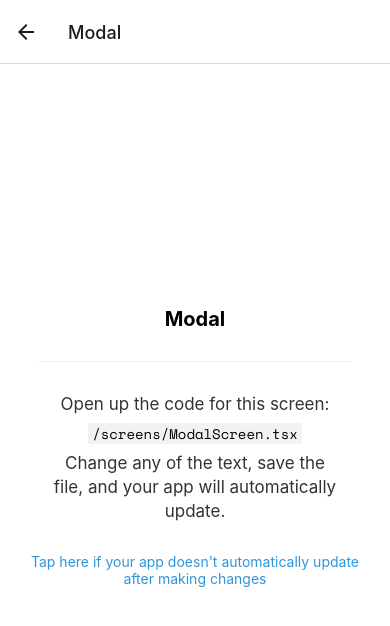
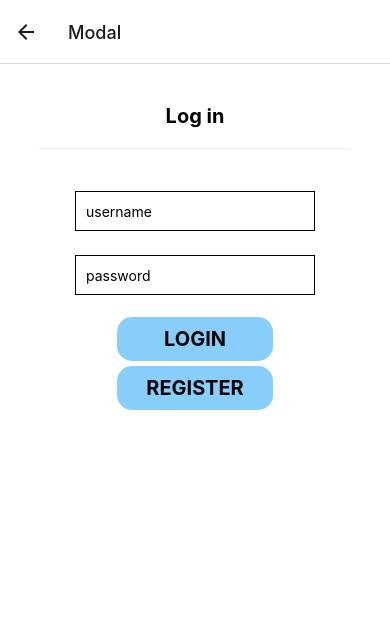
Before and after one commit to JessicaMM1/ec530-health-app, a React Native app in the folder healthUI/: screen /Modal in a window 390 px wide. Shown: the top 626 px of the page. Built offline with nearby package versions, Linux system fonts and the light colour scheme; what expo-linking would draw is missing.

Commit message:
add app.yaml and edit login screen

```diff
--- a/healthUI/screens/ModalScreen.tsx
+++ b/healthUI/screens/ModalScreen.tsx
@@ -1,15 +1,71 @@
+import React from 'react';
 import { StatusBar } from 'expo-status-bar';
-import { Platform, StyleSheet } from 'react-native';
+import { Platform, StyleSheet, SafeAreaView, TextInput, Button, TouchableOpacity } from 'react-native';
 
 import EditScreenInfo from '../components/EditScreenInfo';
 import { Text, View } from '../components/Themed';
 
+
 export default function ModalScreen() {
+
+  //const UselessTextInput = () => {
+  const [textAcc, onChangeAcc] = React.useState(null);
+  const [textPw, onChangePw] = React.useState(null);
+
+  const login = ()=>{
+    fetch('https://example.com/data').then((response) => response.json()).then((json) => {
+      return data.names;
+    }).catch((error) => {
+      console.error(error);
+    });
+    }
+
+  const register = ()=>{
+      setReload(true)
+      var len = Object.keys(items).length
+      if(len>0){
+        loadList()
+      }
+    }
+
   return (
     <View style={styles.container}>
-      <Text style={styles.title}>Modal</Text>
+      <View style={styles.titlePosition}>
+        <Text style={styles.title}>Log in</Text>
+      </View>
+
       <View style={styles.separator} lightColor="#eee" darkColor="rgba(255,255,255,0.1)" />
-      <EditScreenInfo path="/screens/ModalScreen.tsx" />
+
+
+    <SafeAreaView style={styles.safeAreaPos}>
+      <TextInput
+        style={styles.input}
+        onChangeText={onChangeAcc}
+        value={textAcc}
+        placeholder="username"
+        keyboardType="default"
+      />
+
+      <TextInput
+        style={styles.input}
+        onChangeText={onChangePw}
+        value={textPw}
+        placeholder="password"
+        keyboardType="default"
+      />
+    </SafeAreaView>
+
+    <TouchableOpacity style={styles.loginbutton} onPress={login}>
+
+      <Text style={styles.loginText}>LOGIN</Text>
+
+    </TouchableOpacity>
+
+    <TouchableOpacity style={styles.regbutton} onPress={register}>
+
+      <Text style={styles.regText}>REGISTER</Text>
+
+    </TouchableOpacity>
 
       {/* Use a light status bar on iOS to account for the black space above the modal */}
       <StatusBar style={Platform.OS === 'ios' ? 'light' : 'auto'} />
@@ -21,15 +77,58 @@ const styles = StyleSheet.create({
   container: {
     flex: 1,
     alignItems: 'center',
-    justifyContent: 'center',
+    justifyContent: 'flex-start',
   },
   title: {
     fontSize: 20,
     fontWeight: 'bold',
   },
+  titlePosition: {
+    alignItems: 'center',
+    marginTop: 40,
+  },
   separator: {
-    marginVertical: 30,
+    marginVertical: 20,
     height: 1,
     width: '80%',
+    alignItems: 'center',
+    marginTop: 20,
   },
+
+  input: {
+    height: 40,
+    margin: 12,
+    borderWidth: 1,
+    padding: 10,
+  },
+
+  safeAreaPos: {
+    alignItems: 'center',
+    marginTop: 10,
+  },
+  loginbutton: {
+    alignItems: 'center',
+    width: '40%',
+    backgroundColor: 'lightskyblue',
+    padding: 10,
+    marginTop: 10,
+    borderRadius: 15
+  },
+
+  loginText: {
+    fontSize: 20,
+    fontWeight: 'bold',
+  },
+  regbutton: {
+    alignItems: 'center',
+    width: '40%',
+    backgroundColor: 'lightskyblue',
+    padding: 10,
+    marginTop: 5,
+    borderRadius: 15
+  },
+  regText: {
+    fontSize: 20,
+    fontWeight: 'bold',
+  }
 });
```
Also changed, not shown: 1 other file (tests, documents, lock files or other folders).
